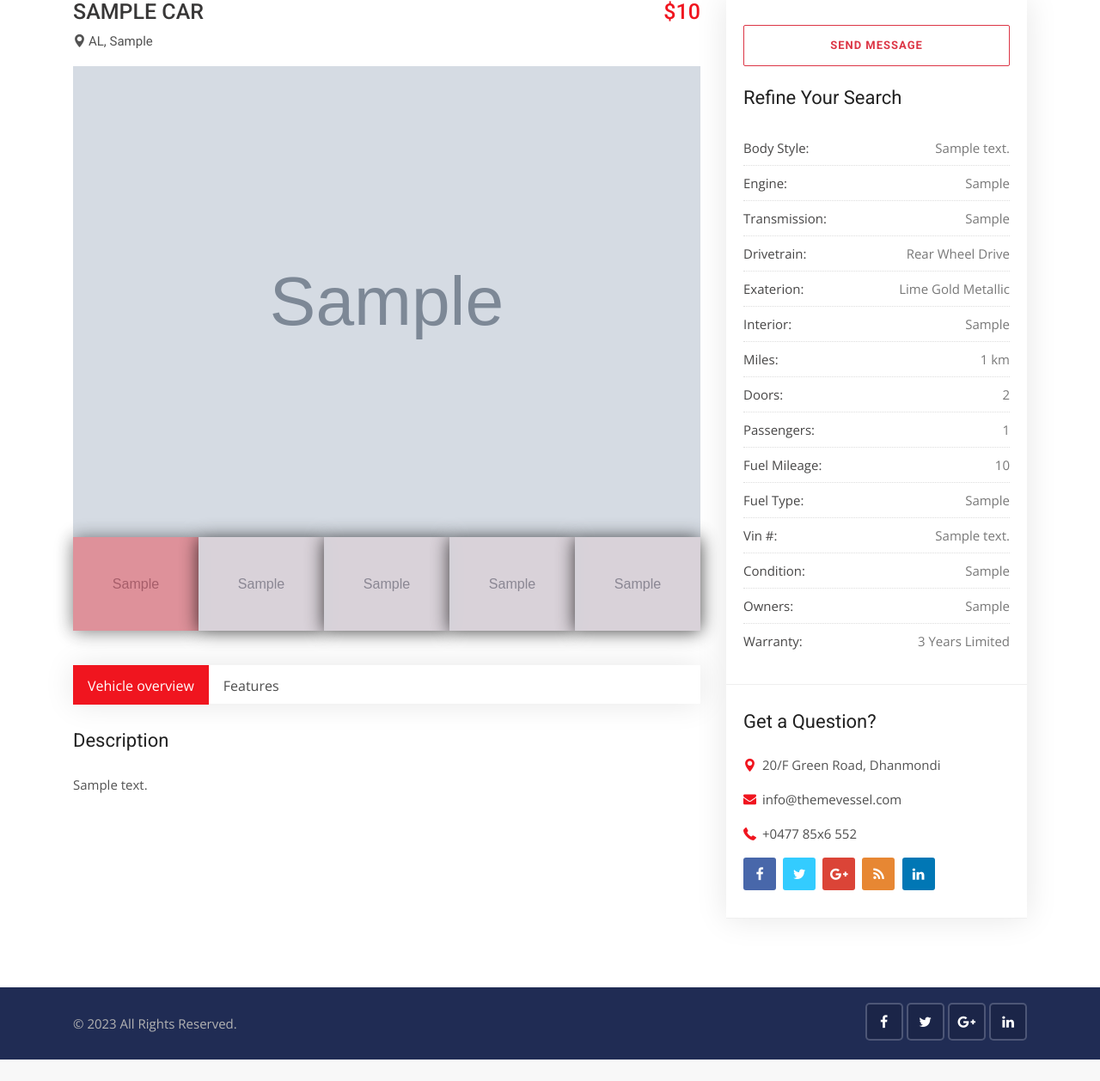
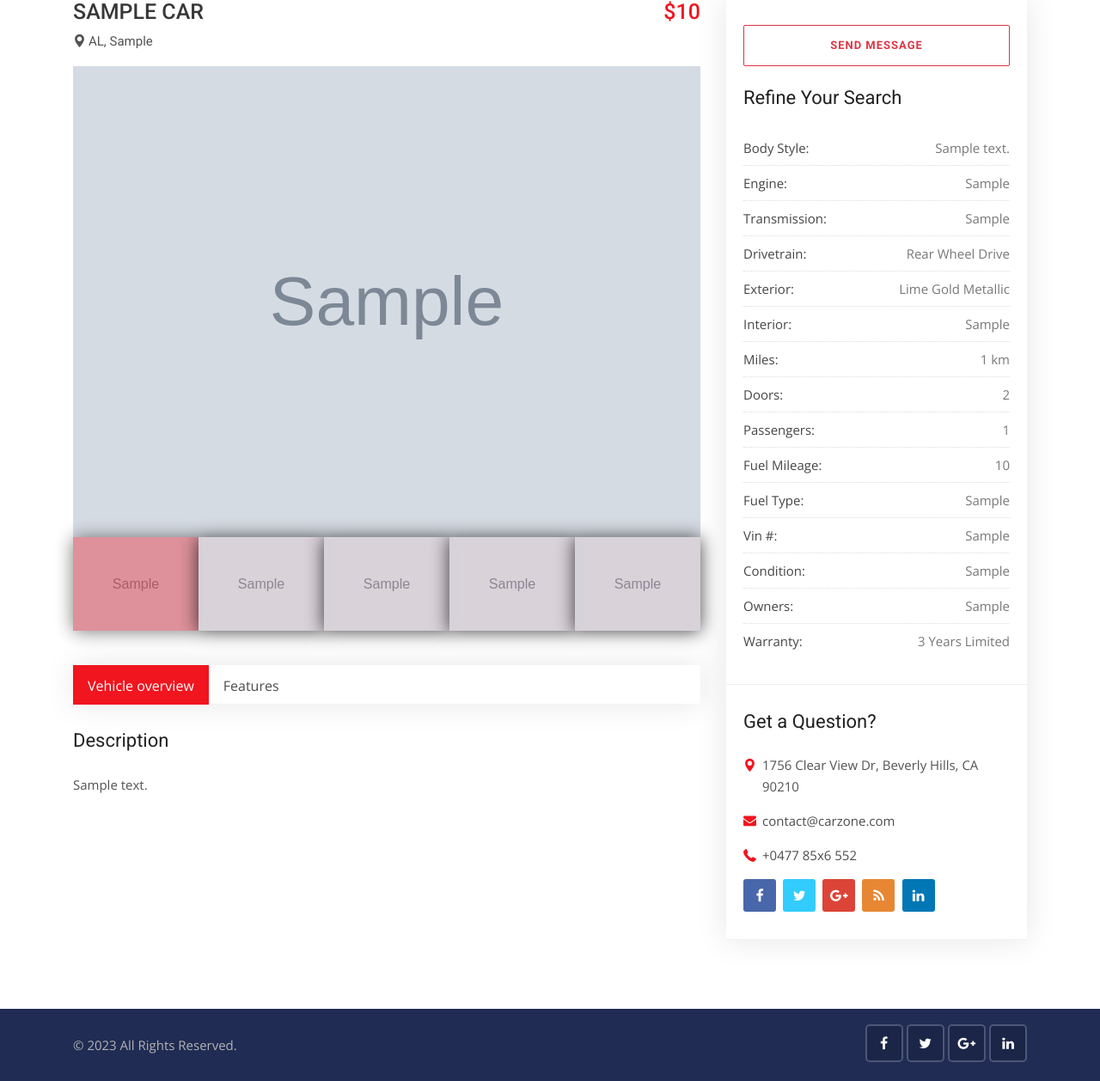
Before and after one commit to stephyswe/carzone, a Django app: page /cars/1 in a window 1280 px wide. Shown: the part 461-1719 px from the top of the page at 86% size. Before the commit the page ends 1694 px from the top, so only its background shows below. Run offline with Django 3.2, Linux system fonts and the light colour scheme; tables that the repository leaves empty hold one stand-in row (values such as "Sample post"); grey boxes marked "Sample" are stand-in pictures; some libraries are stand-ins or nearby versions.

Commit message:
feat(app): html files

```diff
--- a/templates/cars/car_detail.html
+++ b/templates/cars/car_detail.html
@@ -172,7 +172,7 @@
                                 <span>Drivetrain:</span>Rear Wheel Drive
                             </li>
                             <li>
-                                <span>Exaterion:</span>Lime Gold Metallic
+                                <span>Exterior:</span>Lime Gold Metallic
                             </li>
                             <li>
                                 <span>Interior:</span>{{single_car.interior }}
@@ -193,7 +193,7 @@
                                 <span>Fuel Type:</span>{{single_car.fuel_type }}
                             </li>
                             <li>
-                                <span>Vin #:</span>{{single_car.body_style }}
+                                <span>Vin #:</span>{{single_car.vin_no }}
                             </li>
 
                             <li>
@@ -286,10 +286,10 @@
                         <h5 class="sidebar-title">Get a Question?</h5>
                         <ul class="contact-info">
                             <li>
-                                <i class="flaticon-pin"></i>20/F Green Road, Dhanmondi
+                                <i class="flaticon-pin"></i>1756 Clear View Dr, Beverly Hills, CA 90210
                             </li>
                             <li>
-                                <i class="flaticon-mail"></i><a href="mailto:info@themevessel.com">info@themevessel.com</a>
+                                <i class="flaticon-mail"></i><a href="mailto:contact@carzone.com">contact@carzone.com</a>
                             </li>
                             <li>
                                 <i class="flaticon-phone"></i><a href="tel:+0477-85x6-552">+0477 85x6 552</a>
--- a/templates/pages/services.html
+++ b/templates/pages/services.html
@@ -23,7 +23,7 @@
         <!-- Main title -->
         <div class="main-title text-center">
             <h1>Our <span>Services</span></h1>
-            <p>Lorem ipsum dolor sit amet, consectetur adipisicing elit, sed do eiusmod</p>
+            <p>We guarantee affordable quality that you can trust</p>
         </div>
         <div class="row">
             <div class="col-lg-4 col-md-6 col-sm-6">
@@ -153,8 +153,7 @@
             <div class="col-xl-6 col-lg-6 col-md-12 col-sm-12 col-xs-12">
                 <div class="about-text">
                     <h3>Our Services <span>Video</span></h3>
-                    <p>One morning, when Gregor Samsa woke from troubled dreams, he found himself transformed in his bed into a horrible vermin. He lay on his armour-like back, and if he lifted his head a little he could</p>
-                    <p class="mb-0">morning, when Gregor Samsa woke from troubled dreams, he found himself transformed in his bed into a horrible vermin. He lay on his armour-like back, and if he lifted his head a little he could see himself transformed in his bed</p>
+                    <p>Car Service is a network of independent workshops that provide high-quality vehicle service, maintenance and repairs for all makes and models. We guarantee affordable quality that you can trust.</p>
                 </div>
             </div>
         </div>
```
